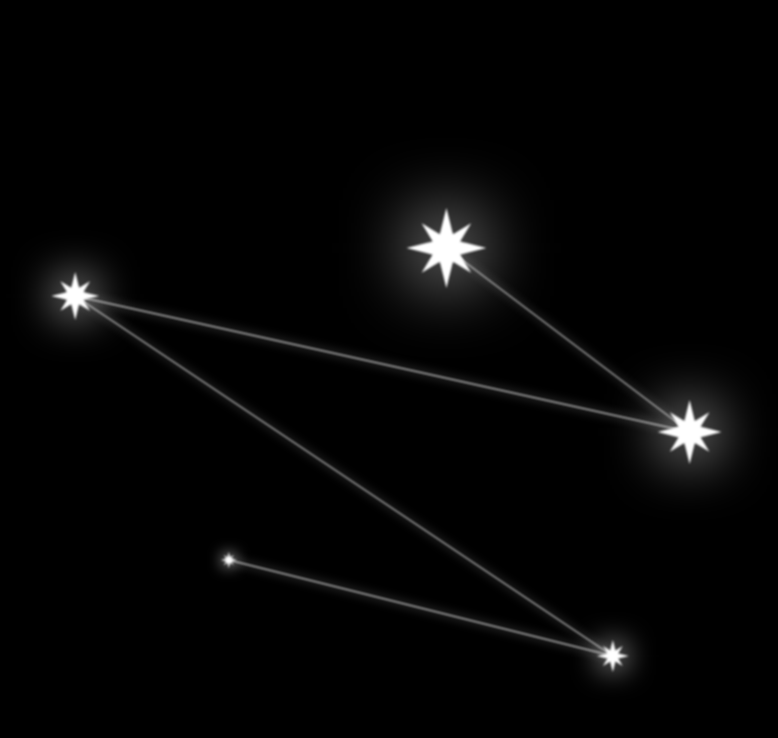
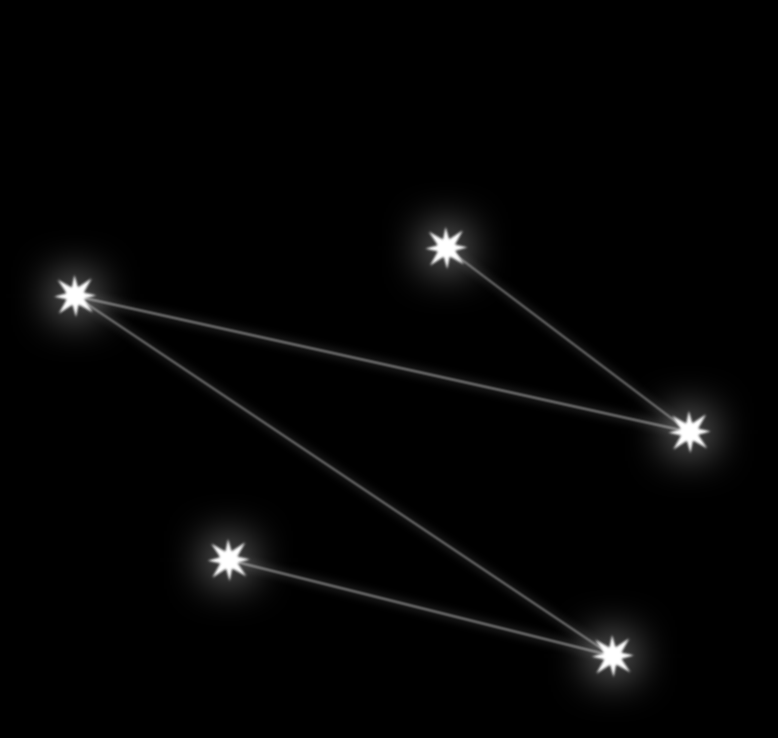
Before and after one commit to ZBrian99/portfolio, a React (Vite) app: page / in a window 1280 px wide. Shown: the top 738 px of the page, without its empty margins (104-882 px from the left). Built offline with nearby package versions, Linux system fonts and the light colour scheme.

Commit message:
funciona, solucionar: renders y que solo afecte al elemento

```diff
--- a/src/components/Projects/Project.jsx
+++ b/src/components/Projects/Project.jsx
@@ -5,7 +5,6 @@ import { ProjectCard } from './ProjectCard';
 import { projects } from '../../data/projects';
 import { ProjectStar } from './ProjectStar';
 const Container = styled(motion.div)`
-	/* background-color: #333; */
 	width: 100%;
 	color: white;
 	position: sticky;
@@ -25,21 +24,9 @@ const Line = styled(motion.path)`
 	stroke: #ffffff;
 	stroke-width: 1;
 	fill: none;
-	filter: blur(1px) drop-shadow( 0 0 .3rem white);
-`;
-const Circle = styled(motion.circle)`
-	fill: #ffffff;
+	filter: blur(1px) drop-shadow(0 0 0.3rem white);
 `;
 
-const Star = styled(motion.div)`
-	position: fixed;
-	width: 1rem;
-	height: 1rem;
-	margin-left: -0.5rem;
-	margin-top: -0.5rem;
-	background-color: #ffffff;
-	clip-path: polygon(50% 0%, 61% 35%, 98% 35%, 68% 57%, 79% 91%, 50% 70%, 21% 91%, 32% 57%, 2% 35%, 39% 35%);
-`;
 const mapRange = (value, [fromStart, fromEnd], [toStart, toEnd]) => {
 	if (value <= fromStart) return toStart;
 	if (value >= fromEnd) return toEnd;
@@ -47,27 +34,13 @@ const mapRange = (value, [fromStart, fromEnd], [toStart, toEnd]) => {
 	return ((value - fromStart) * (toEnd - toStart)) / (fromEnd - fromStart) + toStart;
 };
 
-export const Project = () => {
-	const controlsCircle = Array(5)
-		.fill()
-		.map(() => useAnimation());
-
-	const controlsCard = Array(5)
-		.fill()
-		.map(() => useAnimation());
-
-	const [starAnimationsPlayed, setStarAnimationsPlayed] = useState(Array(5).fill(false));
-
 const generateRandomPosition = (minX = 0, maxX = 100, minY = 0, maxY = 100) => {
 	const x = Math.floor(Math.random() * (maxX - minX + 1)) + minX;
 	const y = Math.floor(Math.random() * (maxY - minY + 1)) + minY;
 	return { x, y };
 };
 
-	const positions = Array(controlsCircle.length)
-		.fill()
-		.map(() => generateRandomPosition(10, 90, 10, 90));
-
+export const Project = () => {
 	const ref = useRef(null);
 	const { scrollYProgress } = useScroll(ref);
 
@@ -76,203 +49,235 @@ export const Project = () => {
 		vh: Math.max(document.documentElement.clientHeight || 0, window.innerHeight || 0) / 100,
 	});
 
-	const linePaths = positions.slice(0, -1).map((position, index) => {
-		const startX = position.x * dimensions.vw;
-		const startY = position.y * dimensions.vh;
-		const endPosition = positions[index + 1];
-		const endX = endPosition.x * dimensions.vw;
-		const endY = endPosition.y * dimensions.vh;
-		return `M ${startX} ${startY} L ${endX} ${endY}`;
-	});
+	const [cards, setCards] = useState(
+		Array(projects.length).fill({
+			type: 'card',
+		})
+	);
 
-	const controlsLine = Array(linePaths.length)
+	const [stars, setStars] = useState(
+		Array(cards.length)
 			.fill()
-		.map(() => useAnimation());
+			.map(() => ({
+				type: 'star',
+				position: generateRandomPosition(10, 90, 10, 90),
+			}))
+	);
+
+	const [lines, setLines] = useState(Array(stars.length - 1).fill().map((_, index) => {
+			const startX = stars[index].position.x * dimensions.vw;
+			const startY = stars[index].position.y * dimensions.vh;
+			const endX = stars[index + 1].position.x * dimensions.vw;
+			const endY = stars[index + 1].position.y * dimensions.vh;
+			const path = `M ${startX} ${startY} L ${endX} ${endY}`;
+			return {
+				type: 'line',
+				startPosition: { x: startX, y: startY },
+				endPosition: { x: endX, y: endY },
+				path: path,
+			};
+		}));
+
+  const [elements, setElements] = useState([]);
 
 	useEffect(() => {
-		const handleResize = () => {
-			setDimensions({
-				vw: Math.max(document.documentElement.clientWidth || 0, window.innerWidth || 0) / 100,
-				vh: Math.max(document.documentElement.clientHeight || 0, window.innerHeight || 0) / 100,
-			});
-		};
+		const totalElements = stars.length + cards.length + lines.length;
 
-		window.addEventListener('resize', handleResize);
+		const scrollPerCircleAndLine = 0.3 / (stars.length + lines.length);
 
-		return () => window.removeEventListener('resize', handleResize);
-	}, []);
-
-	useEffect(() => {
-		const totalElements = controlsCircle.length + controlsCard.length + controlsLine.length;
-
-		const scrollPerCircleAndLine = 0.3 / (controlsCircle.length + controlsLine.length);
-
-		const scrollPerCard = 0.6 / controlsCard.length;
+		const scrollPerCard = 0.6 / cards.length;
 
 		let scrollStartPerElement = 0.05;
 
-		const intercalatedArray = [];
+		let intercalatedArray = [];
 		for (let i = 0; i < totalElements / 3; i++) {
-			if (controlsCircle[i]) {
-				intercalatedArray.push({
-					type: 'circle',
-					control: controlsCircle[i],
+			if (stars[i]) {
+				intercalatedArray = [
+					...intercalatedArray,
+					{
+						...stars[i],
 						startScroll: scrollStartPerElement,
 						endScroll: scrollStartPerElement + scrollPerCircleAndLine,
-				});
+					},
+				];
 				scrollStartPerElement = scrollStartPerElement + scrollPerCircleAndLine;
 			}
-			if (controlsCard[i]) {
-				intercalatedArray.push({
-					type: 'card',
-					control: controlsCard[i],
+			if (cards[i]) {
+				intercalatedArray = [
+					...intercalatedArray,
+					{
+						...cards[i],
 						startScroll: scrollStartPerElement,
 						endScroll: scrollStartPerElement + scrollPerCard,
-				});
+						project: i,
+					},
+				];
 				scrollStartPerElement = scrollStartPerElement + scrollPerCard;
 			}
-			if (controlsLine[i]) {
-				intercalatedArray.push({
-					type: 'line',
-					control: controlsLine[i],
+			if (lines[i]) {
+				intercalatedArray = [
+					...intercalatedArray,
+					{
+						...lines[i],
 						startScroll: scrollStartPerElement,
 						endScroll: scrollStartPerElement + scrollPerCircleAndLine,
-				});
+					},
+				];
 				scrollStartPerElement = scrollStartPerElement + scrollPerCircleAndLine;
 			}
 		}
+		setElements(intercalatedArray);
+	}, [stars, cards, lines]);
 
+	useEffect(() => {
 		const handleScroll = () => {
 			const scroll = scrollYProgress.get();
+			elements.forEach((element, i) => {
+				if (element.type === 'card') {
+					const scrollPerCard = 0.6 / cards.length;
 
-			intercalatedArray.forEach((element, i) => {
-				if (element.type === 'card') {
 					const scrollSegment = scrollPerCard / 5;
-
 					const midScroll = scrollSegment * 3;
-
 					const midScrollStart = element.startScroll + scrollSegment;
 					const midScrollEnd = midScrollStart + midScroll;
-
 					const endScrollCard = midScrollEnd + scrollSegment;
 
 					if (scroll >= element.startScroll && scroll < midScrollStart) {
-						// start
 						const progress = mapRange(scroll, [element.startScroll, midScrollStart], [0, 1]);
-						element.control.start({ scale: progress, transition: { duration: 0 } });
+						const updatedElement = { ...element, scale: progress };
+						setElements((prevElements) => {
+							const allElements = [...prevElements];
+							allElements[i] = updatedElement;
+							return allElements;
+						});
 					} else if (scroll >= midScrollStart && scroll < midScrollEnd) {
-						// mid
-						element.control.start({ scale: 1, transition: { duration: 0 } });
+						const updatedElement = { ...element, scale: 1 };
+						setElements((prevElements) => {
+							const allElements = [...prevElements];
+							allElements[i] = updatedElement;
+							return allElements;
+						});
 					} else if (scroll >= midScrollEnd && scroll <= endScrollCard) {
-						// end
 						const progress = mapRange(scroll, [midScrollEnd, endScrollCard], [1, 0]);
-						element.control.start({ scale: progress, transition: { duration: 0 } });
+						const updatedElement = { ...element, scale: progress };
+						setElements((prevElements) => {
+							const allElements = [...prevElements];
+							allElements[i] = updatedElement;
+							return allElements;
+						});
 					} else {
-						// out
-						element.control.start({ scale: 0, transition: { duration: 0 } });
+						const updatedElement = { ...element, scale: 0 };
+						setElements((prevElements) => {
+							const allElements = [...prevElements];
+							allElements[i] = updatedElement;
+							return allElements;
+						});
 					}
 				} else if (element.type === 'line') {
 					if (scroll >= element.startScroll && scroll <= element.endScroll) {
 						const progress = mapRange(scroll, [element.startScroll, element.endScroll], [0, 1]);
-						element.control.start({
-							pathLength: progress,
-							transition: { duration: 0 },
+						const updatedElement = { ...element, pathLength: progress };
+						setElements((prevElements) => {
+							const allElements = [...prevElements];
+							allElements[i] = updatedElement;
+							return allElements;
 						});
 					} else if (scroll > element.endScroll) {
-						element.control.start({
-							pathLength: 1,
-							transition: { duration: 0 },
+						const updatedElement = { ...element, pathLength: 1 };
+						setElements((prevElements) => {
+							const allElements = [...prevElements];
+							allElements[i] = updatedElement;
+							return allElements;
 						});
 					} else if (scroll < element.startScroll) {
-						element.control.start({
-							pathLength: 0,
-							transition: { duration: 0 },
+						const updatedElement = { ...element, pathLength: 0 };
+						setElements((prevElements) => {
+							const allElements = [...prevElements];
+							allElements[i] = updatedElement;
+							return allElements;
 						});
 					}
-				} else if (element.type === 'circle') {
+				} else if (element.type === 'star') {
 					if (scroll >= element.startScroll && scroll <= element.endScroll) {
 						const progress = mapRange(scroll, [element.startScroll, element.endScroll], [0, 1]);
-						const progressRotate = mapRange(scroll, [element.startScroll, element.endScroll], [0, 360]);
-						element.control.start({
-							scale: progress,
-							// opacity: progress,
-							transition: {
-								scale: { duration: 0 },
-								// opacity: { duration: 0 },
-							},
+						// const progressRotate = mapRange(scroll, [element.startScroll, element.endScroll], [0, -360]);
+
+						const updatedElement = { ...element, scale: progress };
+						setElements((prevElements) => {
+							const allElements = [...prevElements];
+							allElements[i] = updatedElement;
+							return allElements;
 						});
 					} else if (scroll > element.endScroll) {
-						element.control.start({
-							scale: 1,
-							// opacity: 1,
-							transition: {
-								scale: { duration: 0 },
-								// opacity: { duration: 0 },
-							},
+						const updatedElement = { ...element, scale: 1 };
+						setElements((prevElements) => {
+							const allElements = [...prevElements];
+							allElements[i] = updatedElement;
+							return allElements;
 						});
 					} else if (scroll < element.startScroll) {
-						element.control.start({
-							scale: 0,
-							// opacity: 0,
-							transition: {
-								scale: { duration: 0 },
-								// opacity: { duration: 0 },
-							},
+						const updatedElement = { ...element, scale: 0 };
+						setElements((prevElements) => {
+							const allElements = [...prevElements];
+							allElements[i] = updatedElement;
+							return allElements;
 						});
 					}
 				}
 			});
 		};
-
 		window.addEventListener('scroll', handleScroll);
 
 		return () => window.removeEventListener('scroll', handleScroll);
-	}, [controlsLine, controlsCircle, controlsCard, scrollYProgress]);
+	}, [elements, scrollYProgress]);
 
 	return (
 		<Container ref={ref}>
-			<SVG width='100%' height='100vh'>
-				{controlsLine.map((controlLine, index) => (
-					<Line key={index * 100} d={linePaths[index]} initial={{ pathLength: 0 }} animate={controlLine} />
-				))}
-				{/* {controlsCircle.map((controlCircle, index) => (
-					<Circle
-						key={index}
-						cx={`${positions[index].x}vw`}
-						cy={`${positions[index].y}vh`}
-						r='1vw'
-						initial={{ scale: 0 }}
-						animate={controlCircle}
-					/>
-				))} */}
-			</SVG>
-			{controlsCircle.map((controlCircle, index) => (
+			{elements.map((element, index) => {
+				if (element.type === 'star') {
+					return (
 						<ProjectStar
 							key={index}
-					initial={{ x: `${positions[index].x}vw`, y: `${positions[index].y}vh` }}
-					size={index+1}
-
-					animate={controlCircle}
+							initial={{ x: `${element.position.x}vw`, y: `${element.position.y}vh`, scale: 0 }}
+							animate={{
+								scale: element.scale,
+							}}
+							transition={{ duration: 0.2 }}
 						/>
-			))}
-			{/* {controlsCard.map((controlCard, index) => (
+					);
+				}
+				if (element.type === 'card') {
+					return (
 						<ProjectCard
 							key={index}
-					index={index}
-					// position={positions[index]}
 							initial={{
 								scale: 0,
-						// x: `50%`,
-						// y: `50%`,
-						// x: `calc(${positions[index].x}vw - 50%)`,
-						// y: `calc(${positions[index].y}vh - 50%)`,
-						// originX: '50%',
-						// originY: '50%',
 							}}
-					animate={controlCard}
-					project={projects[index]}
+							animate={{
+								scale: element.scale,
+							}}
+							transition={{
+								duration: 0,
+							}}
+							project={projects[element.project]}
 						/>
-			))} */}
+					);
+				}
+				if (element.type === 'line') {
+					return (
+						<SVG width='100%' height='100vh' key={index}>
+							<Line
+								d={element.path}
+								initial={{ pathLength: 0 }}
+								animate={{ pathLength: element.pathLength }}
+								transition={{
+									duration: 0,
+								}}
+							/>
+						</SVG>
+					);
+				}
+			})}
 		</Container>
 	);
 };
--- a/src/components/Projects/ProjectCard.jsx
+++ b/src/components/Projects/ProjectCard.jsx
@@ -94,11 +94,11 @@ const StatusText = styled.p`
 	color: #ccc;
 `;
 
-export const ProjectCard = ({ project, initial, animate }) => {
+export const ProjectCard = ({ project, initial, animate, transition }) => {
 	const { name, description, date, link, repository, images, image, technologies, status } = project;
 
 	return (
-		<CardContainer initial={initial} animate={animate}>
+		<CardContainer initial={initial} animate={animate} transition={transition}>
 			{images && images.length > 0 && (
 				<ImageContainer>
 					<Image src={images[0]} alt={name} />
@@ -110,8 +110,6 @@ export const ProjectCard = ({ project, initial, animate }) => {
 				</ImageContainer>
 			)}
 			<CardInfo>
-
-
 				<CardTitle>{name}</CardTitle>
 				<CardDescription>{description}</CardDescription>
 				<CardDate>{date}</CardDate>
--- a/src/components/Projects/ProjectStar.jsx
+++ b/src/components/Projects/ProjectStar.jsx
@@ -14,10 +14,10 @@ const Star = styled(motion.svg)`
 	width: 100%;
 	height: 100%;
 	filter: blur(1px);
-  /* filter: blur(${({ animate }) => `${animate.scale}px`}); */
+	/* filter: blur(${({ animate }) => `${animate.scale}px`}); */
 `;
 
-const StarShadow = styled.div`
+const StarShadow = styled(motion.div)`
 	position: absolute;
 	top: 50%;
 	left: 50%;
@@ -26,9 +26,16 @@ const StarShadow = styled.div`
 	box-shadow: ${({ size, color }) => `0 0 ${15 * (size || 3)}px ${5 * (size || 3)}px ${color}`};
 `;
 
-export const ProjectStar = ({ size = '3', color = '#fff', initial = {}, animate = {}, transition = {} }) => {
+export const ProjectStar = ({
+	size = '3',
+	color = '#fff',
+	initial = {},
+	animate = {},
+	transition = {},
+}) => {
+  console.log("render")
 	return (
-		<StarContainer size={size} initial={{ ...initial }}>
+		<StarContainer size={size} initial={initial} animate={animate} transition={transition}>
 			<StarShadow size={size} color={color} />
 			<Star
 				width='800'
@@ -38,10 +45,7 @@ export const ProjectStar = ({ size = '3', color = '#fff', initial = {}, animate
 				fill={color}
 				size={size}
 				animate={{
-					// scale: [0.7, 1, 0.7],
-					// opacity: [0.7, 1, 0.7],
 					rotate: [0, -360],
-					...animate,
 				}}
 				transition={{
 					rotate: {
@@ -49,14 +53,6 @@ export const ProjectStar = ({ size = '3', color = '#fff', initial = {}, animate
 						ease: 'linear',
 						repeat: Infinity,
 					},
-					opacity: {
-						duration: 0,
-					},
-					scale: {
-						duration: 0,
-					},
-
-					// ...transition,
 				}}
 			>
 				<path
```
Lines whose indentation alone changed are shown as unchanged.
